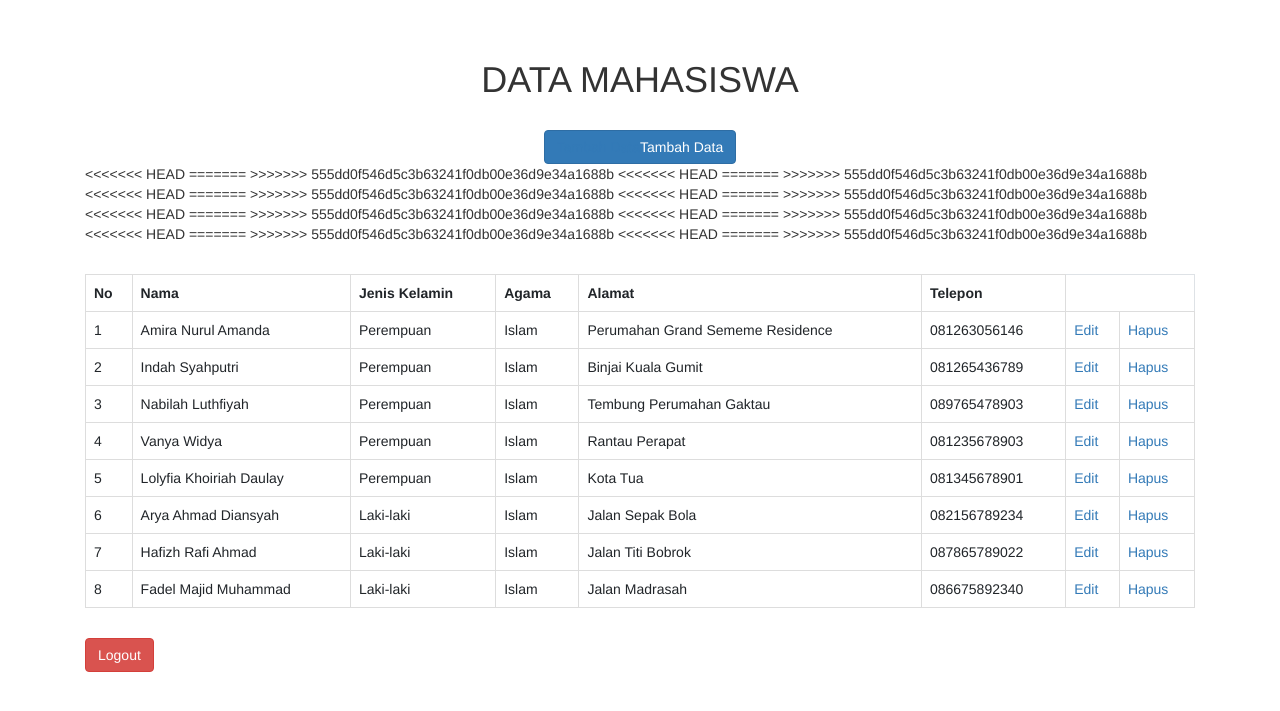
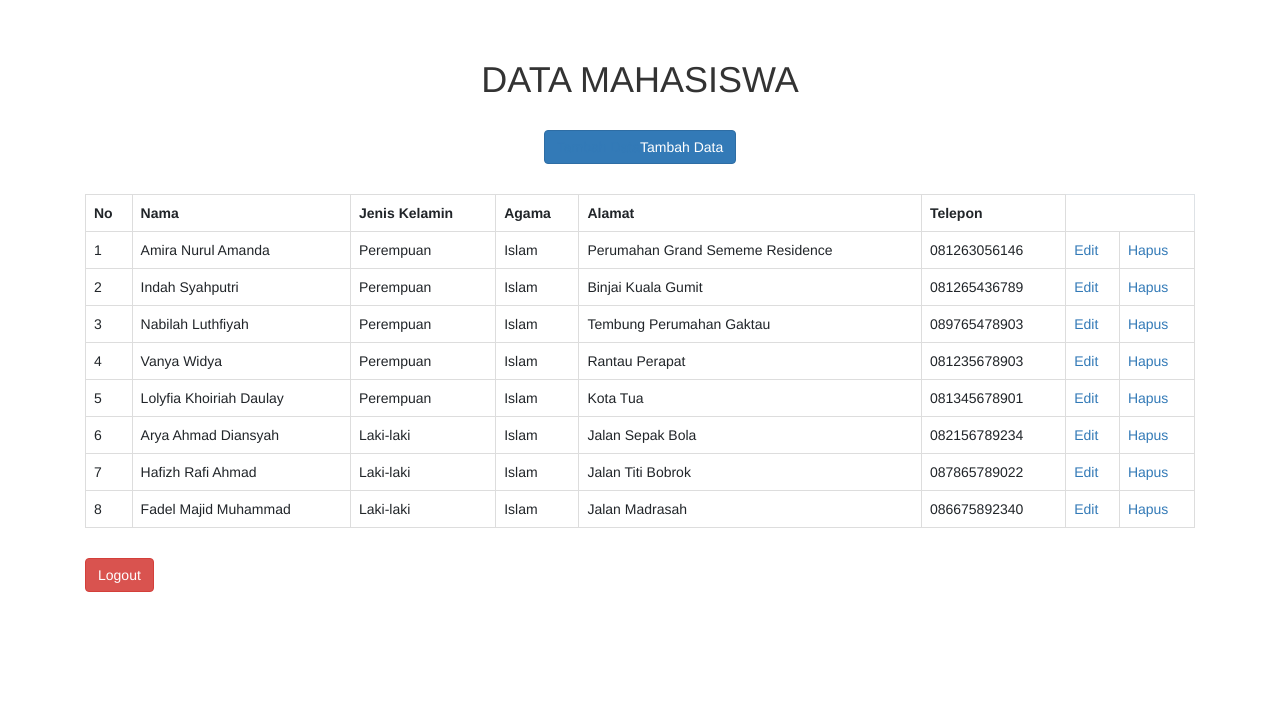
Before and after one commit to indahsyahputri-komc/tugas1_pi, a CodeIgniter app: page /tugas1_pi/index.php/mahasiswa/index in a window 1280 px wide. Shown: the part 60-771 px from the top of the page. Run offline with CodeIgniter, Linux system fonts and the light colour scheme; data comes from the database, SQL or seed files in the repository; data that the repository does not hold is empty; some libraries are stand-ins or nearby versions.

Commit message:
menghapus code error

```diff
--- a/application/views/v_tampilan.php
+++ b/application/views/v_tampilan.php
@@ -157,21 +157,14 @@ tr:hover {background-color: #f5f5f5;}
 			<td><?php echo $a->agama ?></td>
 			<td><?php echo $a->alamat ?></td>
 			<td><?php echo $a->tlp ?></td>
-<<<<<<< HEAD
 			<td>
 				<?php echo anchor('Mahasiswa/edit/'.$a->id,'Edit'); ?>
 			</td>
 			<td>
 				<?php echo anchor('Mahasiswa/hapus/'.$a->id,'Hapus'); ?>
 			</td>
-=======
-			<!-- <td>
-				<button><?php echo anchor('edit_file/'.$a->ID,'Edit'); ?> </button>
-			</td> -->
-			<!-- <td>
-				<?php echo anchor('hapus_file/'.$a->ID,'Hapus'); ?>
-			</td> -->
->>>>>>> 555dd0f546d5c3b63241f0db00e36d9e34a1688b
+
+
 		</tr>
 
 	<?php } ?>
```
